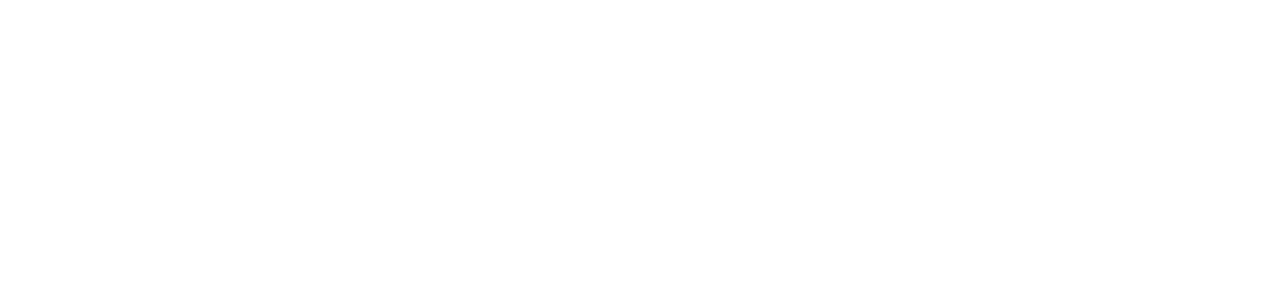
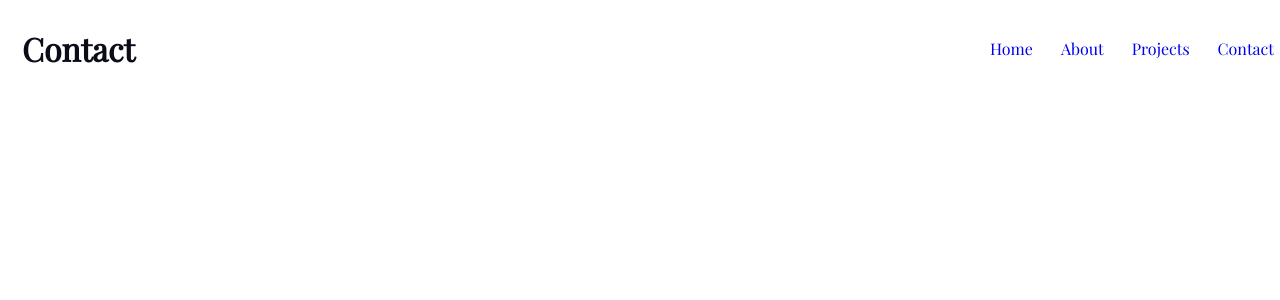
Before and after one commit to blingo77/wiki-portfolio, a React (Create React App) app: page /contact in a window 1280 px wide. Shown: the top 300 px of the page. Built offline with nearby package versions, Linux system fonts and the light colour scheme.

Commit message:
organize and add 404

```diff
--- a/src/App.js
+++ b/src/App.js
@@ -1,7 +1,9 @@
-import Home from "./components/Home";
+import Home from "./components/Home/Home";
 import { BrowserRouter as Router, Route, Switch } from "react-router-dom";
-import Projects from "./components/Projects";
-import About from "./components/About";
+import Projects from "./components/Projects/Projects";
+import About from "./components/About/About";
+import Contact from "./components/Contact/Contact";
+import NotFound from "./components/404/404";
 
 function App() {
   return (
@@ -22,6 +24,15 @@ function App() {
         <Route path="/about">
           <About></About>
         </Route>
+
+        <Route path="/contact">
+          <Contact></Contact>
+        </Route>
+
+        <Route path="/404">
+          <NotFound></NotFound>
+        </Route>
+
       </Switch>
       </div>
     </Router>
--- /dev/null
+++ b/src/components/404/404.js
@@ -0,0 +1,9 @@
+const NotFound = () => {
+    return (
+        <>
+        <h1>404 Not found</h1>
+        </>
+     );
+}
+
+export default NotFound;
--- a/src/components/About.js
+++ b/src/components/About/About.js
@@ -1,6 +1,6 @@
-import '../css/About.css'
-import Brandon from '../images/brandon.jpg'
-import NavBar from './Navbar';
+import './About.css'
+import Brandon from '../../images/brandon.jpg'
+import NavBar from '../NavBar/Navbar'
 
 const About = () => {
 
@@ -17,7 +17,7 @@ const About = () => {
 
             <div className="bigText-container">
                 <h1>Hello!</h1>
-                <h1 className="name-title">I'm Brandon Lingo</h1>
+                <h1 className="name-title">I'm Brandon Lingo.</h1>
 
                 <div className="text-container">
                     <p>Enthusiastic and highly motivated aspiring software engineer with a strong foundation in computer science
--- /dev/null
+++ b/src/components/Contact/Contact.js
@@ -0,0 +1,14 @@
+import NavBar from "../NavBar/Navbar";
+
+const Contact = () => {
+
+    const title = 'Contact'
+
+    return (
+        <>
+        <NavBar title={title}></NavBar>
+        </>
+     );
+}
+
+export default Contact;
--- a/src/components/Home.js
+++ b/src/components/Home/Home.js
@@ -5,17 +5,28 @@ import {
   Switch,
   useHistory,
 } from "react-router-dom/cjs/react-router-dom.min";
-import Projects from "./Projects";
+import Projects from "../Projects/Projects";
 import { useEffect } from "react";
+import NotFound from "../404/404";
 
 const Home = () => {
-  useEffect(() => console.log("hi"));
+
   const history = useHistory();
+
 
   const handleSearch = () => {
     const searchBarValue = document
       .getElementById("search-input")
       .value.toLowerCase();
+
+    if(searchBarValue != "projects" && searchBarValue != "about" && searchBarValue != "contact"){
+
+      console.log('error')
+      history.push('/404')
+      return
+
+    }
+
     console.log(searchBarValue);
 
     history.push(`/${searchBarValue}`);
--- a/src/components/Navbar.js
+++ b/src/components/NavBar/Navbar.js
@@ -1,4 +1,4 @@
-import '../css/Navbar.css'
+import './Navbar.css'
 import { Link } from 'react-router-dom/cjs/react-router-dom.min';
 
 const NavBar = ({title}) => {
--- a/src/components/Projects.js
+++ b/src/components/Projects/Projects.js
@@ -1,4 +1,4 @@
-import NavBar from "./Navbar";
+import NavBar from "../NavBar/Navbar";
 
 const Projects = () => {
 
```
Also changed, not shown: src/components/About/About.css (renamed from src/css/About.css), src/components/NavBar/Navbar.css (renamed from src/css/Navbar.css).
